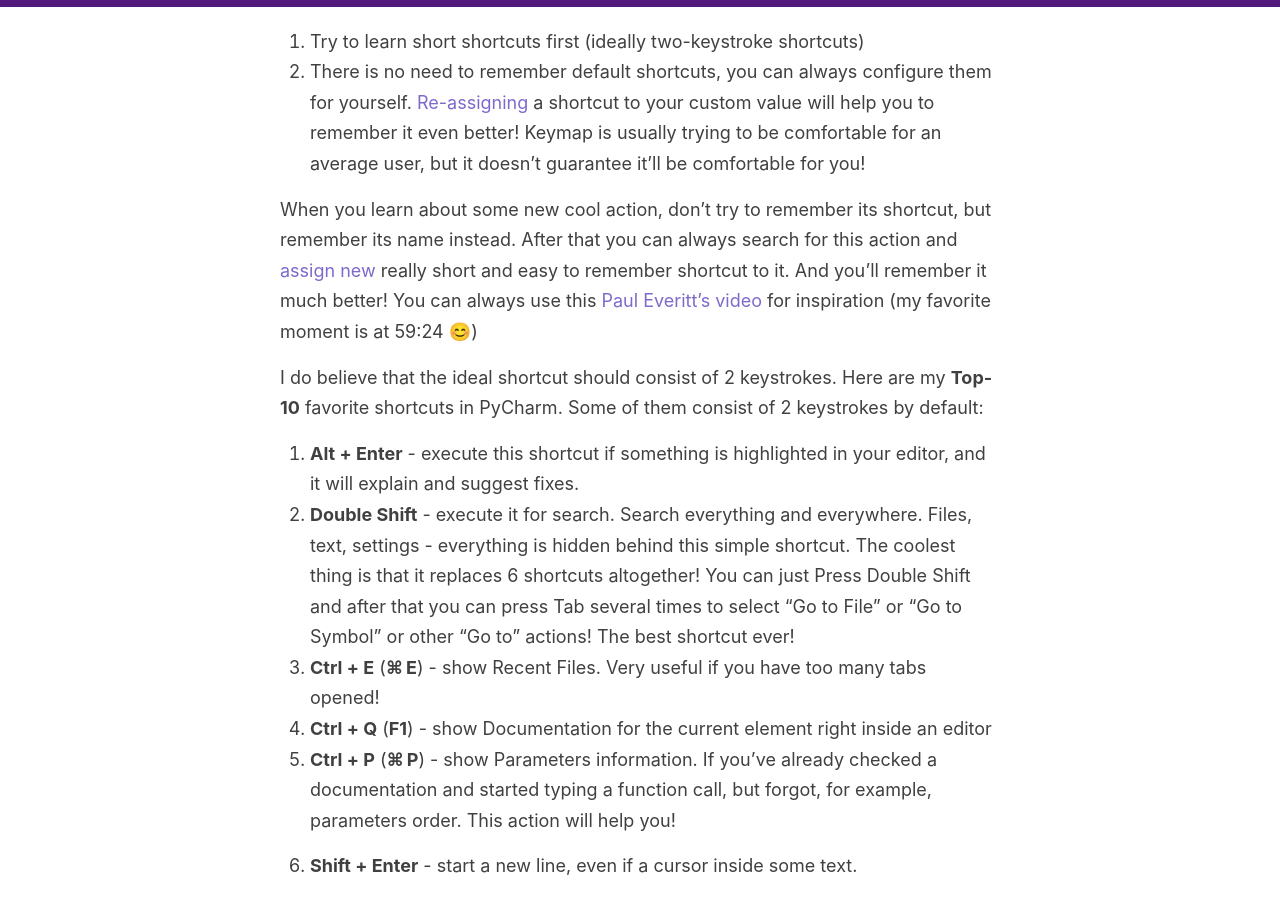
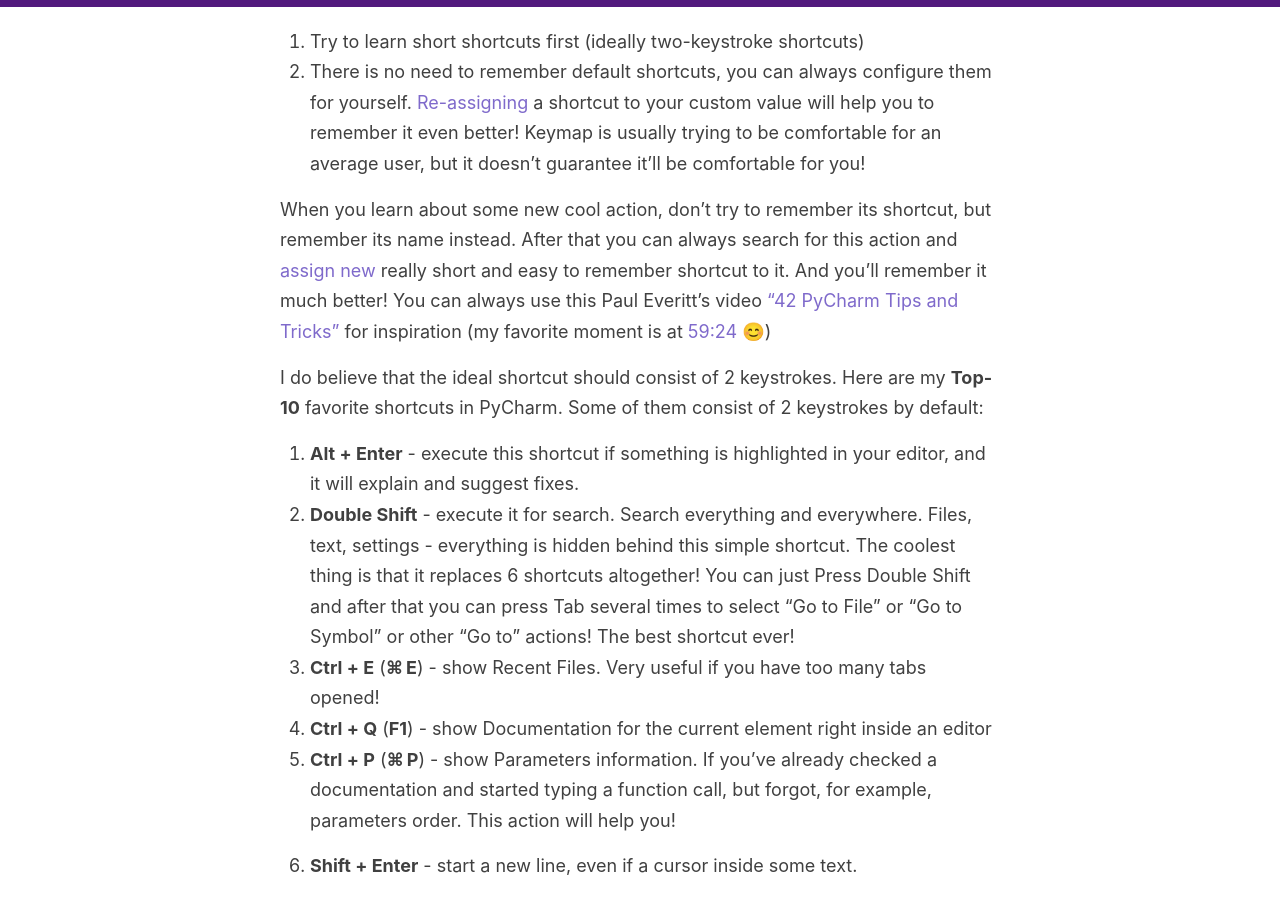
Before and after one commit to Elizaveta239/elizaveta239.github.io, a Jekyll site: the page built from _posts/2020-11-08-shortcuts.md, in a window 1280 px wide and 900 px high, scrolled down 1190 px. Built offline with Jekyll 4.4.1, drawn with Linux system fonts in a browser that asks for light colours; nearby versions of some CDN libraries; comment, search, counter and statistics services are not loaded.

Commit message:
Minor fixes

```diff
--- a/_posts/2020-11-08-shortcuts.md
+++ b/_posts/2020-11-08-shortcuts.md
@@ -19,7 +19,7 @@
 1. Try to learn short shortcuts first (ideally two-keystroke shortcuts)
 2. There is no need to remember default shortcuts, you can always configure them for yourself. [Re-assigning](https://www.jetbrains.com/help/pycharm/configuring-keyboard-and-mouse-shortcuts.html) a shortcut to your custom value will help you to remember it even better! Keymap is usually trying to be comfortable for an average user, but it doesn't guarantee it’ll be comfortable for you!
 
-When you learn about some new cool action, don’t try to remember its shortcut, but remember its name instead. After that you can always search for this action and [assign new](https://www.jetbrains.com/help/pycharm/configuring-keyboard-and-mouse-shortcuts.html) really short and easy to remember shortcut to it. And you’ll remember it much better! You can always use this [Paul Everitt’s video](https://youtu.be/NoDx0MEESDw?t=3566) for inspiration (my favorite moment is at 59:24 😊)
+When you learn about some new cool action, don’t try to remember its shortcut, but remember its name instead. After that you can always search for this action and [assign new](https://www.jetbrains.com/help/pycharm/configuring-keyboard-and-mouse-shortcuts.html) really short and easy to remember shortcut to it. And you’ll remember it much better! You can always use this Paul Everitt’s video ["42 PyCharm Tips and Tricks"](https://youtu.be/NoDx0MEESDw) for inspiration (my favorite moment is at [59:24](https://youtu.be/NoDx0MEESDw?t=3566) 😊)
 
 I do believe that the ideal shortcut should consist of 2 keystrokes. Here are my **Top-10** favorite shortcuts in PyCharm. Some of them consist of 2 keystrokes by default:
 1. **Alt + Enter** - execute this shortcut if something is highlighted in your editor, and it will explain and suggest fixes.
@@ -37,3 +37,5 @@
 10. **Reformat a File** - it’s a 4-keystroke shortcut by default! **Ctrl+Alt+Shift+L**. Have you ever pressed 4-keystroke shortcuts? I never did it! At the same time the action is very cool and useful. Just re-assign it to Ctrl+L and feel happiness every time, when PyCharm magically transforms your code into pure beauty!
 
 There are a lot of useful actions and settings in PyCharm, and it's impossible to learn them all! But if this post inspires you to learn at least one new action with a shortcut, that will be really great!
+
+<img src="../posts_images/shortcuts/maze.jpg" alt="A Long path" style="width:100%"/>
```
Also changed, not shown: posts_images/shortcuts/maze.jpg (added).
